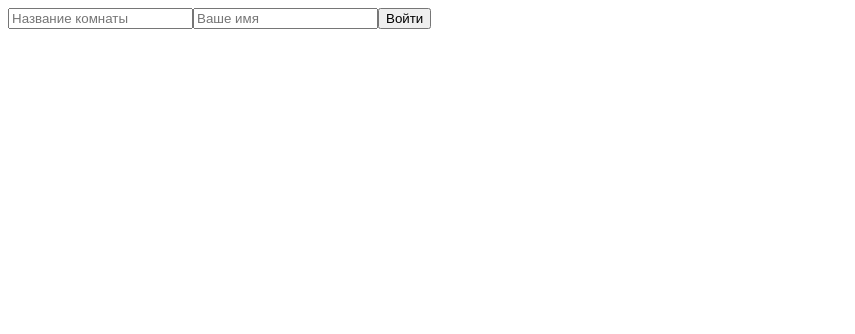
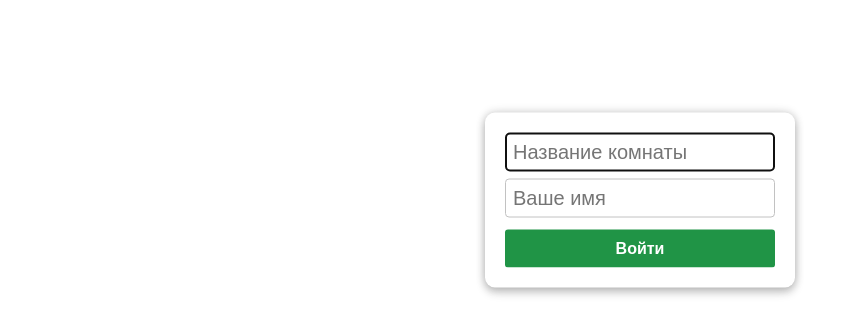
Before and after one commit to DOMININ/chat-test, a React (Create React App) app: page / in a window 1280 px wide. Shown: the top 334 px of the page, without its empty margins (0-855 px from the left). Built offline with nearby package versions, Linux system fonts and the light colour scheme; no server answers; the HTML template or start-up script is replaced by a standard one.

Commit message:
добавил стилизацию страницы аутентификации

```diff
--- a/package.json
+++ b/package.json
@@ -7,6 +7,7 @@
     "@testing-library/react": "^9.3.2",
     "@testing-library/user-event": "^7.1.2",
     "express": "^4.17.1",
+    "node-sass": "^4.14.1",
     "nodemon": "^2.0.4",
     "react": "^16.13.1",
     "react-dom": "^16.13.1",
--- a/src/Components/AuthPage/AuthPage.jsx
+++ b/src/Components/AuthPage/AuthPage.jsx
@@ -1,4 +1,5 @@
 import React, { useState } from 'react'
+import './AuthPage.scss'
 import socket from '../../socket'
 
 const AuthPage = ({ onLogged, chatData }) => {
@@ -17,20 +18,24 @@ const AuthPage = ({ onLogged, chatData }) => {
   }
 
   return (
-    <form>
+    <form className="form">
       <input
+        className="form__input"
         type="text"
         placeholder="Название комнаты"
         value={roomName}
         onChange={(e) => setRoomName(e.target.value)}
+        autoFocus
       />
       <input
+        className="form__input"
         type="text"
         placeholder="Ваше имя"
         value={userName}
         onChange={(e) => setUserName(e.target.value)}
+        onKeyPress={(e) => (e.key === 'Enter' ? logIn() : null)}
       />
-      <button type="button" onClick={logIn}>
+      <button className="form__enter" type="button" onClick={logIn}>
         Войти
       </button>
     </form>
--- /dev/null
+++ b/src/Components/AuthPage/AuthPage.scss
@@ -0,0 +1,36 @@
+.form {
+  padding: 20px;
+  display: flex;
+  flex-direction: column;
+  position: absolute;
+  left: 50%;
+  top: 25%;
+  transform: translate(-50%, -50%);
+  width: 270px;
+  box-shadow: 0 5px 10px rgba(0, 0, 0, 0.2), 0 0 10px rgba(0, 0, 0, 0.2);
+  border-radius: 10px;
+
+  &__input {
+    padding: 7px;
+    margin-bottom: 7px;
+    font-size: 20px;
+    border: 1px solid #c2c2c2;
+    border-radius: 4px;
+  }
+
+  &__enter {
+    margin-top: 5px;
+    padding: 10px;
+    font-size: 16px;
+    background-color: #209446;
+    font-weight: bold;
+    color: #ffffff;
+    cursor: pointer;
+    border: none;
+    border-radius: 3px;
+
+    &:hover {
+      background-color: #167936;
+    }
+  }
+}
--- a/src/Components/ChatRoom/ChatRoom.jsx
+++ b/src/Components/ChatRoom/ChatRoom.jsx
@@ -1,4 +1,5 @@
 import React, { useState, useEffect } from 'react'
+import './ChatRoom.scss'
 import socket from '../../socket'
 
 const ChatRoom = ({ chatData }) => {
--- a/src/index.css
+++ /dev/null
@@ -1,13 +0,0 @@
-body {
-  margin: 0;
-  font-family: -apple-system, BlinkMacSystemFont, 'Segoe UI', 'Roboto', 'Oxygen',
-    'Ubuntu', 'Cantarell', 'Fira Sans', 'Droid Sans', 'Helvetica Neue',
-    sans-serif;
-  -webkit-font-smoothing: antialiased;
-  -moz-osx-font-smoothing: grayscale;
-}
-
-code {
-  font-family: source-code-pro, Menlo, Monaco, Consolas, 'Courier New',
-    monospace;
-}
```
Also changed, not shown: src/Components/ChatRoom/ChatRoom.scss (added), 2 other files (tests, documents, lock files or other folders).
